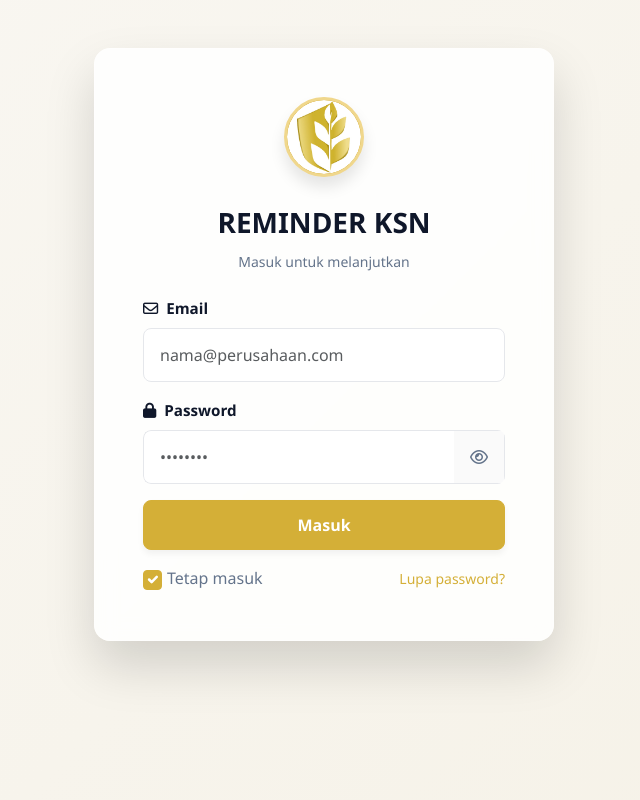
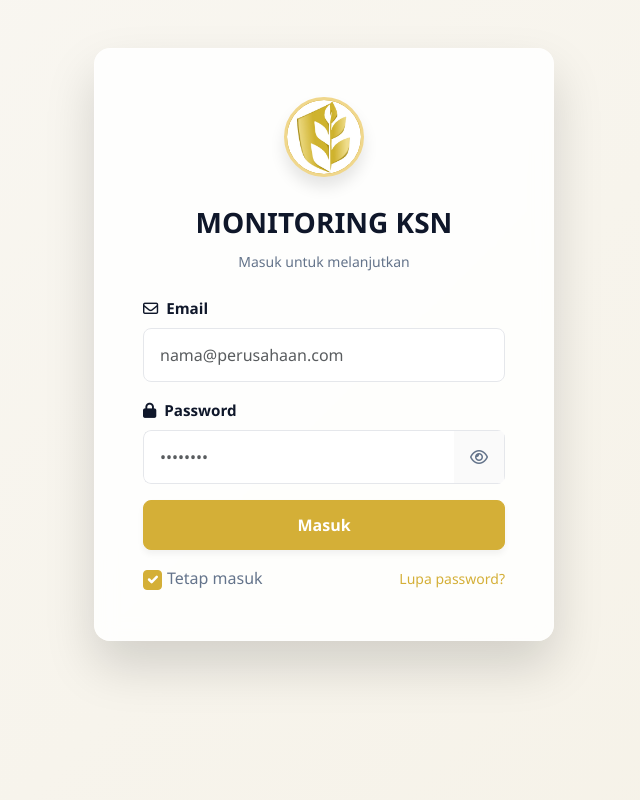
Before and after one commit to ksnnusantara/reminder, a plain HTML site: page login.html in a window 1280 px wide. Shown: the top 800 px of the page, without its empty margins (316-956 px from the left). Drawn offline with nearby package versions, Linux system fonts and the light colour scheme.

Commit message:
login.html

```diff
--- a/login.html
+++ b/login.html
@@ -554,7 +554,7 @@
             <i class="fas fa-gem" style="display:none;"></i>
           </div>
         </div>
-        <div class="fw-bold">REMINDER KSN</div>
+        <div class="fw-bold">MONITORING KSN</div>
         <div class="muted small mt-2" id="authSubtitle">Masuk untuk melanjutkan</div>
       </div>
 
```
